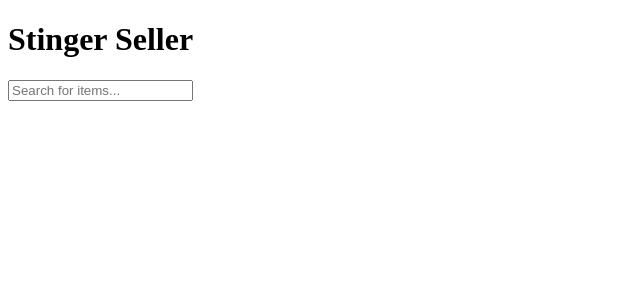
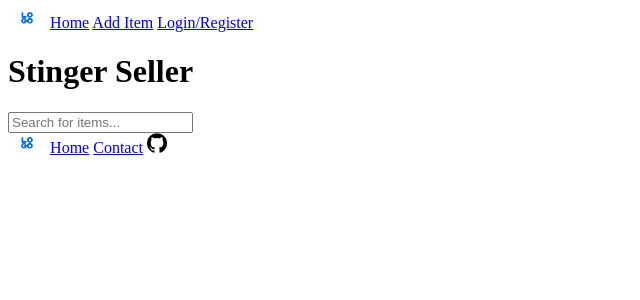
Before and after one commit to mika-okamoto/Stinger-Seller, a Flask app: page / in a window 1280 px wide. Shown: the top 300 px of the page, without its empty margins (0-640 px from the left). Run offline with Flask 3, Linux system fonts and the light colour scheme; data that the repository does not hold is empty; parts of the project's set-up code (start-up, migrations or seed data) failed here and were passed over.

Commit message:
nav bar/footer

```diff
--- a/app/templates/add.html
+++ b/app/templates/add.html
@@ -6,6 +6,9 @@
     <title>Add Item</title>
 </head>
 <body>
+
+    {% include 'nav.html' %}
+
    <h1>Add Your Item</h1>
    <form method="post" action="" enctype="multipart/form-data">
     <div class="form-group">
@@ -43,6 +46,8 @@
     <div class="form-group">
         <button type="submit" class="btn btn-primary">Submit</button>
     </div>
+
+    {% include 'footer.html' %}
 </form>
 </body>
 </html>
--- /dev/null
+++ b/app/templates/footer.html
@@ -0,0 +1,8 @@
+<footer>
+    <div>
+        <img id = "logo" src="{{ url_for('static', filename= 'images/logo.png') }}" height="20px" alt="Logo"/>
+        <a href="/">Home</a>
+        <a href="contact">Contact</a>
+        <a href="https://github.com/mika-okamoto/Stinger-Seller"><img class="logo" alt = "github" height="20px" src="{{ url_for('static', filename= 'images/github.png') }}"></img></a>
+    </div>
+</footer>
--- a/app/templates/index.html
+++ b/app/templates/index.html
@@ -6,6 +6,7 @@
     <title>Stinger Seller</title>
 </head>
 <body>
+    {% include 'nav.html' %}
     <div>
         <h1>Stinger Seller</h1>
     </div>
@@ -26,6 +27,7 @@
     {% endfor %}
     </div>
 
+    {% include 'footer.html' %}
 
 </body>
 </html>
--- a/app/templates/item.html
+++ b/app/templates/item.html
@@ -6,6 +6,7 @@
     <title>Item page - Stinger Seller</title>
 </head>
 <body>
+    {% include 'nav.html' %}
    <h1>Item information</h1>
    <p>ID: {{id}}</p>
    <p>Name: {{item["name"]}}</p>
@@ -14,5 +15,6 @@
    <p>Description: {{item["description"]}}</p>
    <p>Created: {{item["created"]}}</p>
    <img src="{{item["image"]}}">
+   {% include 'footer.html' %}
 </body>
 </html>
--- /dev/null
+++ b/app/templates/nav.html
@@ -0,0 +1,8 @@
+<nav>
+    <div>
+        <img id = "logo" src="{{ url_for('static', filename= 'images/logo.png') }}" height="20px" alt="Logo"/>
+        <a href="/">Home</a>
+        <a href="/add-item" >Add Item</a>
+        <a href="/login" >Login/Register</a>
+    </div>
+</nav>
```
Also changed, not shown: app/static/images/github.png (added), app/static/images/logo.png (added).
